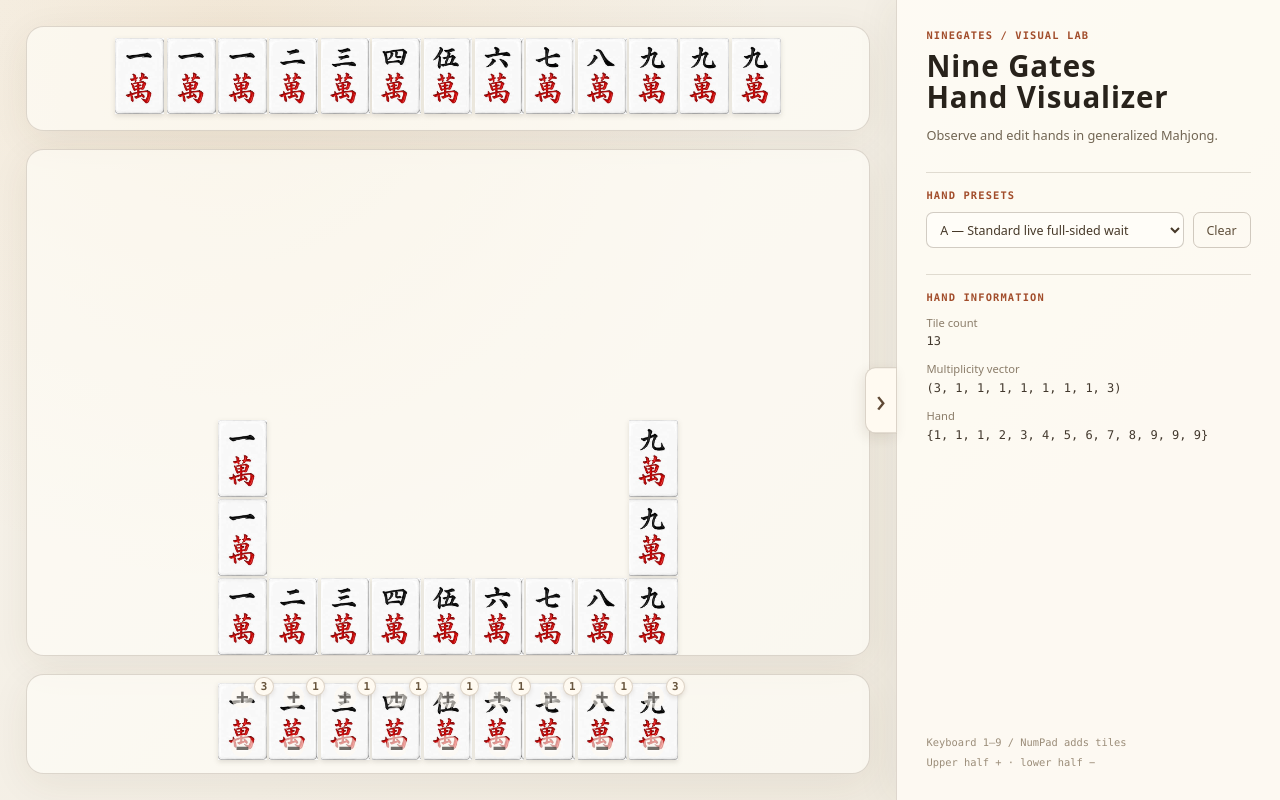
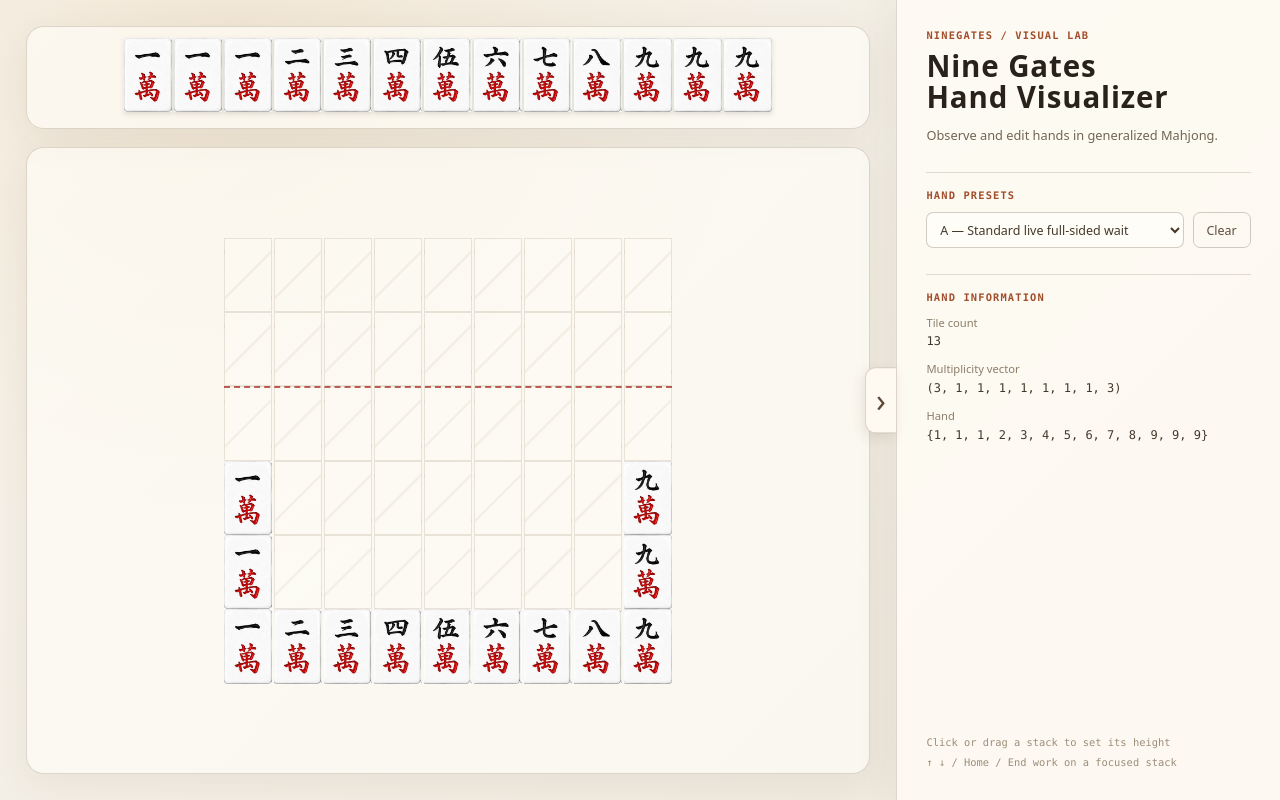
Before and after one commit to sun123zxy/ninegates-viz, a React (Vite) app: page / in a window 1280 px wide. Built offline with nearby package versions, Linux system fonts and the light colour scheme.

Commit message:
change interaction mode

```diff
--- a/src/App.css
+++ b/src/App.css
@@ -11,16 +11,16 @@
 
 .workspace {
   min-width: 0;
-  --tile-width: clamp(2rem, 3.825vw, 3.87rem);
+  --tile-width: clamp(1.24rem, 3.72vw, 3.1rem);
+  --tile-height: calc(var(--tile-width) * 2457 / 1573);
   padding: clamp(1rem, 2vw, 2rem);
   display: grid;
-  grid-template-rows: auto minmax(8rem, 1fr) auto;
+  grid-template-rows: auto minmax(8rem, 1fr);
   gap: clamp(0.7rem, 1.4vw, 1.25rem);
   overflow: hidden;
 }
 
-.view-card,
-.controls-card {
+.view-card {
   min-height: 0;
   border: 1px solid rgba(77, 59, 36, 0.18);
   border-radius: 1.1rem;
@@ -53,8 +53,7 @@
 }
 
 .linear-scroll,
-.stacked-scroll,
-.controls-scroll {
+.stacked-scroll {
   min-width: 0;
   scrollbar-color: rgba(122, 88, 46, 0.45) transparent;
   scrollbar-width: thin;
@@ -86,143 +85,62 @@
 .stacked-scroll {
   height: 100%;
   overflow: auto;
-  padding: 0.5rem 1rem 0;
-}
-
-.rank-grid {
-  width: max-content;
   display: grid;
-  grid-template-columns: repeat(9, var(--tile-width));
-  column-gap: calc(var(--tile-width) * 0.05);
-  margin-inline: auto;
+  place-items: center;
+  padding: 0.75rem 1rem;
 }
 
 .stacked-grid {
-  min-height: 100%;
-  align-items: end;
-  row-gap: 0;
+  --grid-gap: calc(var(--tile-width) * 0.05);
+  position: relative;
+  width: max-content;
+  display: grid;
+  grid-template-columns: repeat(var(--rank-count), var(--tile-width));
+  grid-template-rows: repeat(6, var(--tile-height));
+  column-gap: var(--grid-gap);
 }
 
-.stack-column {
-  min-height: 100%;
-  display: flex;
-  flex-direction: column-reverse;
-  align-items: center;
-  justify-content: flex-start;
-  row-gap: calc(var(--tile-width) * 0.05);
-}
-
-.controls-card {
+.stack-cell {
+  position: relative;
+  width: var(--tile-width);
+  height: var(--tile-height);
   overflow: hidden;
 }
 
-.controls-scroll {
-  overflow-x: auto;
-  overflow-y: hidden;
-  padding: 0.55rem 1rem 0.85rem;
+.stack-cell-empty {
+  border: 1px solid rgba(113, 91, 59, 0.15);
+  background:
+    linear-gradient(135deg, transparent 48%, rgba(126, 99, 62, 0.07) 49%,
+      rgba(126, 99, 62, 0.07) 51%, transparent 52%),
+    rgba(255, 253, 248, 0.28);
 }
 
-.control-grid {
-  align-items: center;
+.stack-cell-filled .mahjong-tile {
+  width: 100%;
+  height: 100%;
 }
 
-.tile-control {
-  position: relative;
-  width: var(--tile-width);
-  justify-self: center;
-  aspect-ratio: 1573 / 2457;
+.standard-tile-limit {
+  position: absolute;
+  z-index: 2;
+  top: calc(2 * var(--tile-height));
+  right: 0;
+  left: 0;
+  border-top: 2px dashed rgba(172, 53, 45, 0.78);
+  pointer-events: none;
 }
 
-.control-tile {
-  position: absolute;
-  inset: 0;
-  width: 100%;
+.stack-column-slider {
+  z-index: 3;
+  grid-row: 1 / -1;
+  min-width: 0;
+  cursor: ns-resize;
+  touch-action: none;
 }
 
-.control-zone {
-  position: absolute;
-  z-index: 1;
-  left: 0;
-  width: 100%;
-  height: 50%;
-  margin: 0;
-  padding: 0;
-  border: 0;
-  background: transparent;
-  cursor: pointer;
-  color: rgba(47, 43, 37, 0.68);
-  font: 800 1.45rem/1 var(--sans);
-  opacity: 1;
-  transition: color 140ms ease, background 140ms ease;
-}
-
-.control-zone span {
-  position: absolute;
-  left: 50%;
-  width: 1.35rem;
-  height: 1.35rem;
-  transform: translateX(-50%);
-  display: grid;
-  place-items: center;
-  border-radius: 50%;
-  background: rgba(255, 250, 241, 0.58);
-  text-shadow: 0 0.08rem 0.2rem rgba(255, 255, 255, 0.95);
-}
-
-.control-add {
-  top: 0;
-  border-radius: 0.55rem 0.55rem 0 0;
-}
-
-.control-add span {
-  top: 0.18rem;
-}
-
-.control-remove {
-  bottom: 0;
-  border-radius: 0 0 0.55rem 0.55rem;
-}
-
-.control-remove span {
-  bottom: 0.18rem;
-}
-
-.control-add:hover,
-.control-add:focus-visible {
-  color: #157043;
-  background: linear-gradient(to bottom, rgba(84, 197, 126, 0.47), transparent 88%);
-}
-
-.control-remove:hover:not(:disabled),
-.control-remove:focus-visible:not(:disabled) {
-  color: #a83e32;
-  background: linear-gradient(to top, rgba(225, 109, 89, 0.47), transparent 88%);
-}
-
-.control-zone:focus-visible {
+.stack-column-slider:focus-visible {
   outline: 2px solid #1f5a75;
-  outline-offset: -2px;
-}
-
-.control-remove:disabled {
-  color: rgba(47, 43, 37, 0.2);
-  cursor: not-allowed;
-}
-
-.control-count {
-  position: absolute;
-  z-index: 2;
-  right: -0.42rem;
-  top: -0.42rem;
-  min-width: 1.2rem;
-  height: 1.2rem;
-  border: 1px solid rgba(91, 63, 32, 0.2);
-  border-radius: 999px;
-  color: #68553d;
-  background: #fffaf1;
-  box-shadow: 0 0.12rem 0.35rem rgba(55, 37, 17, 0.12);
-  font: 700 0.68rem/1.1rem var(--mono);
-  text-align: center;
+  outline-offset: 0.2rem;
 }
 
 .sidebar {
@@ -385,8 +303,7 @@
   }
 
   .linear-scroll,
-  .stacked-scroll,
-  .controls-scroll {
+  .stacked-scroll {
     padding-left: 0.7rem;
     padding-right: 0.7rem;
   }
--- a/src/App.tsx
+++ b/src/App.tsx
@@ -1,10 +1,9 @@
-import { useEffect, useState } from 'react'
-import { addTile, removeTile, type HandCounts } from './core/hand'
+import { useState } from 'react'
+import { setTileCount, type HandCounts } from './core/hand'
 import { DEFAULT_PRESET, PRESETS } from './core/presets'
 import { HandInfo } from './components/HandInfo'
 import { LinearHandView } from './components/LinearHandView'
 import { StackedHandView } from './components/StackedHandView'
-import { TileControlRow } from './components/TileControlRow'
 import './App.css'
 
 function App() {
@@ -13,21 +12,6 @@ function App() {
   const [sidebarOpen, setSidebarOpen] = useState(
     () => !window.matchMedia('(max-width: 760px)').matches,
   )
-
-  useEffect(() => {
-    const handleKeyDown = (event: KeyboardEvent) => {
-      if (event.repeat || event.ctrlKey || event.metaKey || event.altKey) return
-      const target = event.target as HTMLElement | null
-      if (target?.closest('input, textarea, select, [contenteditable="true"]')) return
-
-      const match = /^(?:Digit|Numpad)([1-9])$/.exec(event.code)
-      if (!match) return
-      setCounts((current) => addTile(current, Number(match[1])))
-    }
-
-    window.addEventListener('keydown', handleKeyDown)
-    return () => window.removeEventListener('keydown', handleKeyDown)
-  }, [])
 
   const clearHand = () => setCounts(counts.map(() => 0))
   const handlePresetChange = (id: string) => {
@@ -40,11 +24,11 @@ function App() {
     <main className="app-shell">
       <section className="workspace" aria-label="Hand visualization workspace">
         <LinearHandView counts={counts} />
-        <StackedHandView counts={counts} />
-        <TileControlRow
+        <StackedHandView
           counts={counts}
-          onAdd={(rank) => setCounts((current) => addTile(current, rank))}
-          onRemove={(rank) => setCounts((current) => removeTile(current, rank))}
+          onCountChange={(rank, count) =>
+            setCounts((current) => setTileCount(current, rank, count))
+          }
         />
       </section>
 
@@ -85,8 +69,8 @@ function App() {
             <HandInfo counts={counts} />
 
             <div className="sidebar-footer">
-              <span>Keyboard 1—9 / NumPad adds tiles</span>
-              <span>Upper half + · lower half −</span>
+              <span>Click or drag a stack to set its height</span>
+              <span>↑ ↓ / Home / End work on a focused stack</span>
             </div>
           </div>
         )}
--- a/src/components/StackedHandView.tsx
+++ b/src/components/StackedHandView.tsx
@@ -1,22 +1,117 @@
-import type { HandCounts } from '../core/hand'
+import { useRef, type CSSProperties } from 'react'
+import { MAX_EDITABLE_TILE_COUNT, type HandCounts } from '../core/hand'
 import { MahjongTile } from './MahjongTile'
 
 type StackedHandViewProps = {
   counts: HandCounts
+  onCountChange: (rank: number, count: number) => void
 }
 
-export function StackedHandView({ counts }: StackedHandViewProps) {
+type DragState = {
+  pointerId: number
+  rank: number
+}
+
+export function StackedHandView({ counts, onCountChange }: StackedHandViewProps) {
+  const gridRef = useRef<HTMLDivElement>(null)
+  const dragRef = useRef<DragState | null>(null)
+
+  const countAtPointer = (clientY: number) => {
+    const grid = gridRef.current
+    if (!grid) return 0
+
+    const rect = grid.getBoundingClientRect()
+    const rowHeight = rect.height / MAX_EDITABLE_TILE_COUNT
+    const heightFromBottom = rect.bottom - clientY
+    return Math.min(
+      MAX_EDITABLE_TILE_COUNT,
+      Math.max(0, Math.ceil(heightFromBottom / rowHeight)),
+    )
+  }
+
+  const updateFromPointer = (rank: number, clientY: number) => {
+    onCountChange(rank, countAtPointer(clientY))
+  }
+
   return (
-    <section className="view-card stacked-view" aria-label="Stacked hand view">
-      <div className="stacked-scroll" aria-label="Hand stacked by rank">
-        <div className="rank-grid stacked-grid">
-          {counts.map((count, index) => (
-            <div className="stack-column" key={index}>
-              {Array.from({ length: count }, (_, tileIndex) => (
-                <MahjongTile key={`${index + 1}-${tileIndex}`} rank={index + 1} />
-              ))}
-            </div>
-          ))}
+    <section className="view-card stacked-view" aria-label="Editable stacked hand view">
+      <div className="stacked-scroll">
+        <div
+          className="stacked-grid"
+          ref={gridRef}
+          style={{ '--rank-count': counts.length } as CSSProperties}
+          aria-label="Six-level tile grid"
+        >
+          {counts.flatMap((count, index) =>
+            Array.from({ length: MAX_EDITABLE_TILE_COUNT }, (_, levelIndex) => {
+              const level = MAX_EDITABLE_TILE_COUNT - levelIndex
+              const isFilled = level <= count
+              return (
+                <div
+                  className={`stack-cell ${isFilled ? 'stack-cell-filled' : 'stack-cell-empty'}`}
+                  key={`${index + 1}-${level}`}
+                  style={{ gridColumn: index + 1, gridRow: levelIndex + 1 }}
+                  aria-hidden="true"
+                >
+                  {isFilled && <MahjongTile rank={index + 1} />}
+                </div>
+              )
+            }),
+          )}
+          <div className="standard-tile-limit" aria-hidden="true" />
+          {counts.map((count, index) => {
+            const rank = index + 1
+            return (
+              <div
+                className="stack-column-slider"
+                key={rank}
+                role="slider"
+                tabIndex={0}
+                aria-label={`Rank ${rank} tile count`}
+                aria-valuemin={0}
+                aria-valuemax={MAX_EDITABLE_TILE_COUNT}
+                aria-valuenow={count}
+                aria-valuetext={`${count} ${count === 1 ? 'tile' : 'tiles'}`}
+                style={{ gridColumn: rank }}
+                onPointerDown={(event) => {
+                  if (event.pointerType === 'mouse' && event.button !== 0) return
+                  event.currentTarget.setPointerCapture(event.pointerId)
+                  dragRef.current = { pointerId: event.pointerId, rank }
+                  updateFromPointer(rank, event.clientY)
+                }}
+                onPointerMove={(event) => {
+                  const drag = dragRef.current
+                  if (drag?.pointerId === event.pointerId) {
+                    updateFromPointer(drag.rank, event.clientY)
+                  }
+                }}
+                onPointerUp={(event) => {
+                  if (dragRef.current?.pointerId === event.pointerId) {
+                    dragRef.current = null
+                  }
+                }}
+                onPointerCancel={(event) => {
+                  if (dragRef.current?.pointerId === event.pointerId) {
+                    dragRef.current = null
+                  }
+                }}
+                onKeyDown={(event) => {
+                  if (event.key === 'ArrowUp') {
+                    onCountChange(rank, Math.min(count + 1, MAX_EDITABLE_TILE_COUNT))
+                  } else if (event.key === 'ArrowDown') {
+                    onCountChange(rank, Math.max(count - 1, 0))
+                  } else if (event.key === 'Home') {
+                    onCountChange(rank, 0)
+                  } else if (event.key === 'End') {
+                    onCountChange(rank, MAX_EDITABLE_TILE_COUNT)
+                  } else {
+                    return
+                  }
+                  event.preventDefault()
+                }}
+              />
+            )
+          })}
         </div>
       </div>
     </section>
--- a/src/components/TileControlRow.tsx
+++ /dev/null
@@ -1,45 +0,0 @@
-import type { HandCounts } from '../core/hand'
-import { MahjongTile } from './MahjongTile'
-
-type TileControlRowProps = {
-  counts: HandCounts
-  onAdd: (rank: number) => void
-  onRemove: (rank: number) => void
-}
-
-export function TileControlRow({ counts, onAdd, onRemove }: TileControlRowProps) {
-  return (
-    <section className="controls-card" aria-label="Hand controls">
-      <div className="controls-scroll">
-        <div className="rank-grid control-grid">
-          {counts.map((count, index) => {
-            const rank = index + 1
-            return (
-              <div className="tile-control" key={rank}>
-                <MahjongTile rank={rank} className="control-tile" />
-                <button
-                  type="button"
-                  className="control-zone control-add"
-                  onClick={() => onAdd(rank)}
-                  aria-label={`Add rank ${rank}`}
-                >
-                  <span>+</span>
-                </button>
-                <button
-                  type="button"
-                  className="control-zone control-remove"
-                  onClick={() => onRemove(rank)}
-                  disabled={count === 0}
-                  aria-label={`Remove rank ${rank}`}
-                >
-                  <span>−</span>
-                </button>
-                <span className="control-count" aria-hidden="true">{count}</span>
-              </div>
-            )
-          })}
-        </div>
-      </div>
-    </section>
-  )
-}
--- a/src/core/hand.ts
+++ b/src/core/hand.ts
@@ -1,6 +1,7 @@
 export type HandCounts = readonly number[]
 
 export const DEFAULT_RANK_COUNT = 9
+export const MAX_EDITABLE_TILE_COUNT = 6
 
 function assertRank(counts: HandCounts, rank: number) {
   if (!Number.isInteger(rank) || rank < 1 || rank > counts.length) {
@@ -8,17 +9,13 @@ function assertRank(counts: HandCounts, rank: number) {
   }
 }
 
-export function addTile(counts: HandCounts, rank: number): number[] {
+export function setTileCount(counts: HandCounts, rank: number, count: number): number[] {
   assertRank(counts, rank)
+  if (!Number.isInteger(count) || count < 0 || count > MAX_EDITABLE_TILE_COUNT) {
+    throw new RangeError(`count must be an integer between 0 and ${MAX_EDITABLE_TILE_COUNT}`)
+  }
   const next = [...counts]
-  next[rank - 1] += 1
-  return next
-}
-
-export function removeTile(counts: HandCounts, rank: number): number[] {
-  assertRank(counts, rank)
-  const next = [...counts]
-  next[rank - 1] = Math.max(0, next[rank - 1] - 1)
+  next[rank - 1] = count
   return next
 }
 
```
Also changed, not shown: 1 other file (tests, documents, lock files or other folders).
